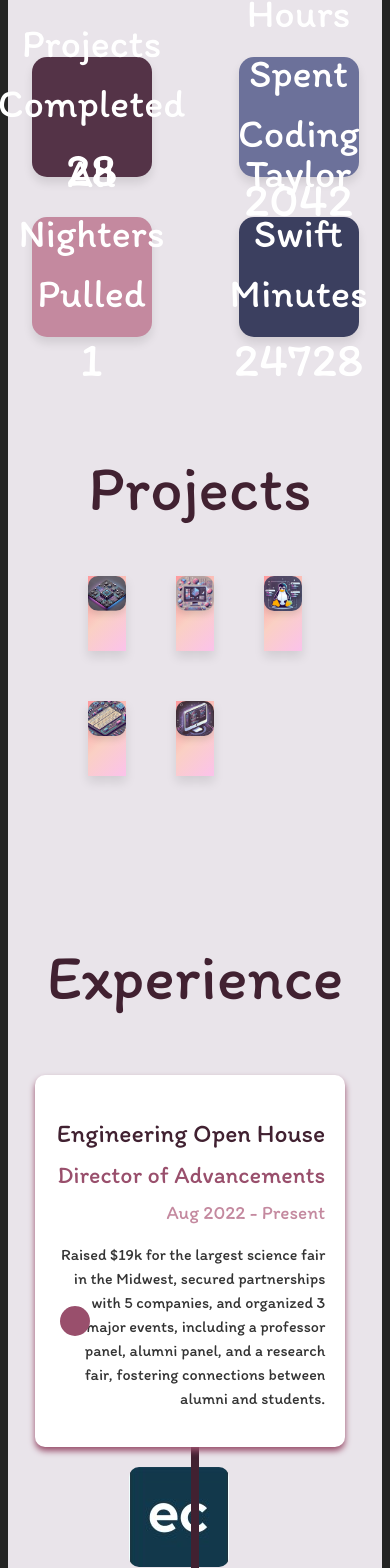
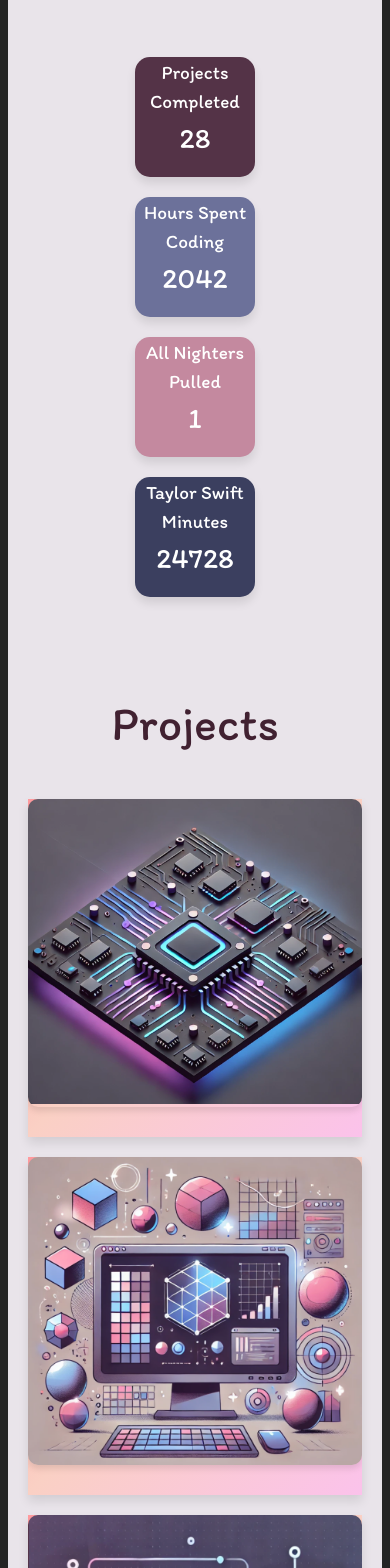
Before and after one commit to roshnim3/roshnim3.github.io, a React (Vite) app: page / in a window 390 px wide. Shown: the part 1996-3564 px from the top of the page. Built offline with nearby package versions, Linux system fonts and the light colour scheme.

Commit message:
made it mobile friendly - except OS page

```diff
--- a/src/components/ExperienceSection.css
+++ b/src/components/ExperienceSection.css
@@ -12,7 +12,6 @@
   font-family: 'Itim', sans-serif;
   color: #412131;
 }
-
 
 /* Timeline */
 .timeline {
@@ -31,12 +30,10 @@
   width: 8px;
   background-color: #412131;
   z-index: 1;
-    border-radius: 6px; /* Half of the line width for a fully rounded edge */
+  border-radius: 6px;
 }
 
-
 /* Timeline Item */
-
 .timeline-item {
   position: relative;
   display: flex;
@@ -45,7 +42,7 @@
 }
 
 .timeline-content {
-    width: 40%; /* Adjust to ensure space for logo and timeline */
+  width: 40%;
   background-color: #fff;
   padding: 20px;
   border-radius: 10px;
@@ -55,19 +52,20 @@
 
 .timeline-content.left-content {
   text-align: right;
-    margin-right: 10px; /* Space from the timeline */
+  margin-right: 10px;
 }
 
 .timeline-content.right-content {
   text-align: left;
-    margin-left: 10px; /* Space from the timeline */
+  margin-left: 10px;
 }
 
 .logo-container {
   display: flex;
   width: 44%;
-    align-items: center; /* Center logos vertically */
+  align-items: center;
 }
+
 .left-logo {
   justify-content: flex-end;
 }
@@ -81,14 +79,14 @@
 /* Text Styling */
 .company {
   font-size: 1.6rem;
-    line-height: 0.5rem;
+  line-height: 1.5rem;
   font-style: italic;
   color: #412131;
 }
 
 .title {
   font-size: 1.5rem;
-    line-height: 0.5rem;
+  line-height: 1.5rem;
   font-weight: bold;
   margin: 5px 0;
   color: #994F6C;
@@ -121,25 +119,83 @@
 
 /* Responsive Design */
 @media (max-width: 768px) {
-    .timeline {
-      max-width: 90%;
+  /* Remove Timeline */
+  .timeline::before {
+    display: none; /* Hide the central timeline line */
   }
 
+  /* Stack Cards */
   .timeline-item {
-      flex-direction: column;
+    flex-direction: column; /* Stack items vertically */
     align-items: center;
+    margin-bottom: 30px; /* Add spacing between stacked cards */
   }
 
   .timeline-content {
-      width: 90%;
+    width: 90%; /* Full width for cards */
     text-align: center;
+    margin: 20px 0; /* Add spacing around cards */
   }
 
   .logo-container {
-      margin-top: 20px;
+    margin-bottom: 15px; /* Add spacing for logos */
+  }
+
+  .company-logo {
+    display: none;
+  }
+
+  .company {
+    font-size: 1.4rem;
+  }
+
+  .title {
+    font-size: 1.3rem;
+  }
+
+  .duration {
+    font-size: 1rem;
+  }
+
+  .description {
+    font-size: 0.9rem;
   }
 
   .timeline-dot {
-      left: 10%;
+    display: none; /* Remove timeline dots for smaller devices */
   }
 }
+
+@media (max-width: 480px) {
+  .experience-title {
+    font-size: 3rem;
+  }
+
+  .timeline-content {
+    width: 100%;
+  }
+
+  .timeline-dot {
+    display: none; /* Remove timeline dots for smaller devices */
+  }
+
+  .company-logo {
+    display: none;
+  }
+
+  .company {
+    font-size: 1.2rem;
+  }
+
+  .title {
+    font-size: 1.1rem;
+  }
+
+  .duration {
+    font-size: 0.9rem;
+  }
+
+  .description {
+    font-size: 0.8rem;
+  }
+}
--- a/src/components/ExperienceSection.jsx
+++ b/src/components/ExperienceSection.jsx
@@ -11,7 +11,7 @@ function ExperienceSection() {
       logo: '/assets/experiences/engineering-council.jpeg',
     },
     {
-      title: 'ENG 100 ELA (Engineering Learning Assistant)',
+      title: 'ENG 100 ELA',
       company: 'Grainger College of Engineering',
       duration: 'Aug 2024 - December 2024',
       description: 'Taught a twice-weekly class of 20 ECE students, prepared content on navigating college as a freshman, graded assignments, and provided personalized guidance through 1:1 mentor meetings.',
--- a/src/components/ProjectsSection.css
+++ b/src/components/ProjectsSection.css
@@ -1,7 +1,7 @@
 /* Projects Section Styling */
 .projects-section {
   background-color: #E9E4EA;
-    padding: 50px 80px;
+  padding: 50px 20px; /* Reduced side padding for smaller screens */
   text-align: center;
 }
 
@@ -16,7 +16,7 @@
 /* Projects Grid */
 .projects-grid {
   display: grid;
-    grid-template-columns: repeat(3, 1fr); /* 3 columns */
+  grid-template-columns: repeat(3, 1fr); /* Default: 3 columns */
   grid-gap: 50px; /* Space between cards */
   justify-content: center;
   align-items: center;
@@ -29,6 +29,7 @@
   background: linear-gradient(135deg, #ff9a9e, #fad0c4, #fbc2eb);
   transition: transform 0.3s ease-in-out;
   position: relative;
+  padding-bottom: 20px;
 }
 
 .project-card:hover {
@@ -72,7 +73,41 @@
   text-align: center;
 }
 
-  /* Padding for Bottom Section */
+/* Mobile-Friendly Adjustments */
+@media (max-width: 1024px) {
+  .projects-grid {
+      grid-template-columns: repeat(2, 1fr); /* 2 columns for tablets */
+      grid-gap: 30px; /* Reduce gap between cards */
+  }
+
+  .projects-title {
+      font-size: 3rem; /* Adjust title size for tablets */
+  }
+
   .project-card {
-    padding-bottom: 20px;
+      padding-bottom: 15px;
   }
+
+  .project-name {
+      font-size: 3rem; /* Adjust name size for tablets */
+  }
+}
+
+@media (max-width: 768px) {
+  .projects-grid {
+      grid-template-columns: 1fr; /* Single column for small screens */
+      grid-gap: 20px; /* Further reduce gap between cards */
+  }
+
+  .projects-title {
+      font-size: 3rem; /* Adjust title size for mobile */
+  }
+
+  .project-card {
+      padding-bottom: 10px;
+  }
+
+  .project-name {
+      font-size: 3rem; /* Adjust name size for mobile */
+  }
+}
--- a/src/components/StatisticsSection.css
+++ b/src/components/StatisticsSection.css
@@ -45,9 +45,43 @@
   font-family: 'Itim', sans-serif;
 }
 
+/* Mobile-Friendly Adjustments */
 @media (max-width: 768px) {
+  .statistics-container {
+    gap: 20px; /* Reduce the gap between cards */
+  }
+
   .stat-card {
-    width: 120px;
+    width: 150px; /* Reduce the size of cards */
+    height: 150px;
+    font-size: 0.9rem;
+  }
+
+  .stat-value {
+    font-size: 2rem; /* Adjust font size for smaller screens */
+  }
+
+  .stat-label {
+    font-size: 1.5rem; /* Adjust label font size */
+  }
+}
+
+@media (max-width: 480px) {
+  .statistics-container {
+    flex-direction: column; /* Stack cards vertically */
+    align-items: center;
+  }
+
+  .stat-card {
+    width: 120px; /* Further reduce size for very small screens */
     height: 120px;
   }
+
+  .stat-value {
+    font-size: 1.8rem; /* Smaller font size for values */
+  }
+
+  .stat-label {
+    font-size: 1.2rem; /* Smaller font size for labels */
+  }
 }
```
Lines whose indentation alone changed are shown as unchanged.
